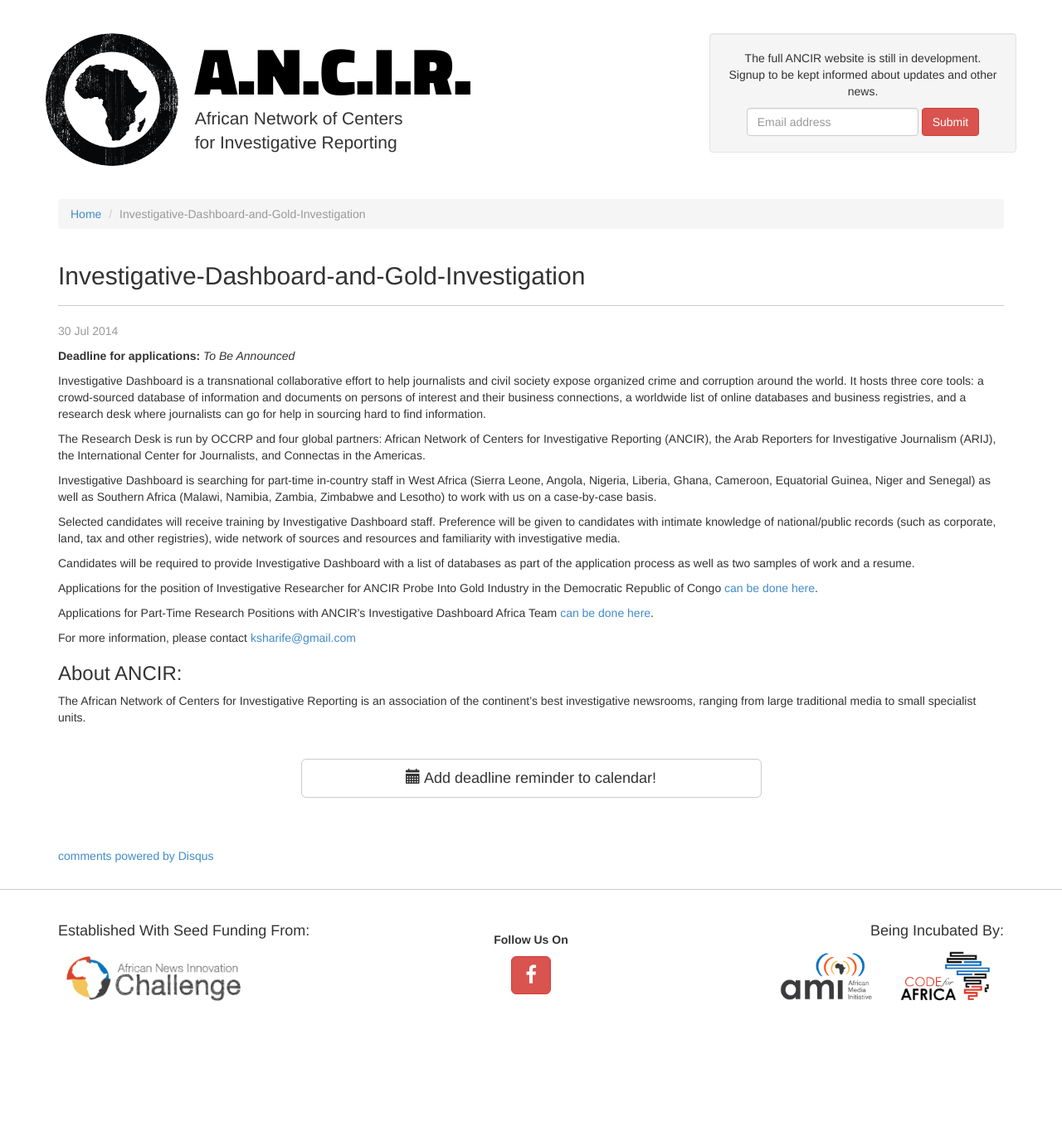
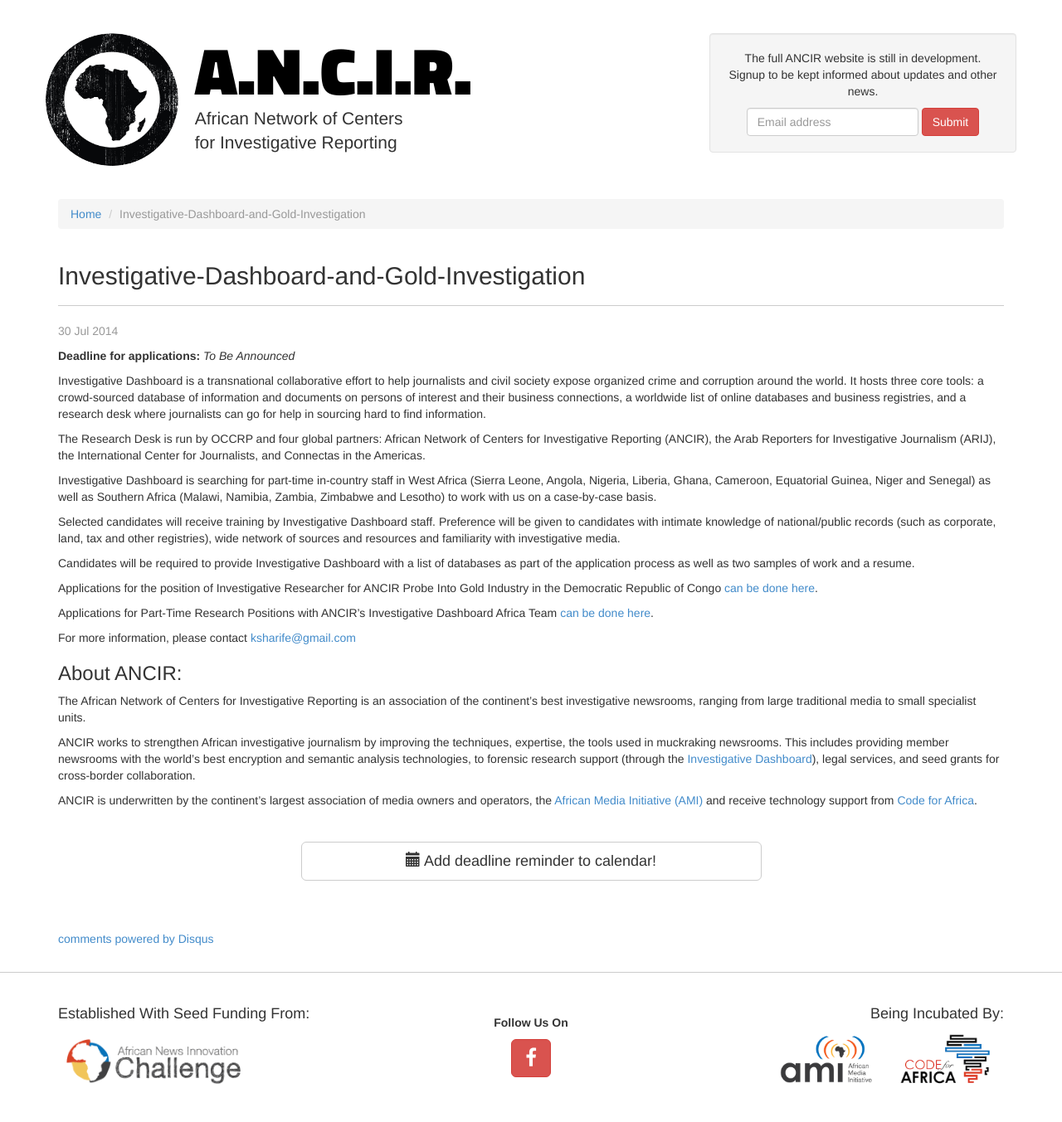
Before and after one commit to ANCIR/InvestigativeCenters.org, a Jekyll site: the page built from _posts/2014-07-30-investigative-dashboard-and-gold-investigation.md, in a window 1280 px wide. Shown: the whole page at 83% size. Built offline with Jekyll 4.4.1, drawn with Linux system fonts in a browser that asks for light colours; nearby versions of some CDN libraries; some web fonts are replaced; Markdown is read by kramdown in place of the engine named in the settings; comment, search, counter and statistics services are not loaded; before the commit the page ends 1253 px from its top, so only the background shows below that.

Commit message:
Changes requested by Khadija

```diff
--- a/_posts/2014-07-30-investigative-dashboard-and-gold-investigation.md
+++ b/_posts/2014-07-30-investigative-dashboard-and-gold-investigation.md
@@ -26,6 +26,11 @@
 ### About ANCIR:
 The African Network of Centers for Investigative Reporting is an association of the continent’s best investigative newsrooms, ranging from large traditional media to small specialist units.
 
+ANCIR works to strengthen African investigative journalism by improving the techniques, expertise, the tools used in muckraking newsrooms. This includes providing member newsrooms with the world’s best encryption and semantic analysis technologies, to forensic research support (through the [Investigative Dashboard](http://investigativedashboard.org)), legal services, and seed grants for cross-border collaboration.
+
+ANCIR is underwritten by the continent’s largest association of media owners and operators, the [African Media Initiative (AMI)](http://africanmediainitiative.org) and receive technology support from [Code for Africa](http://codeforafrica.org).
+
+
 
 
 
```
